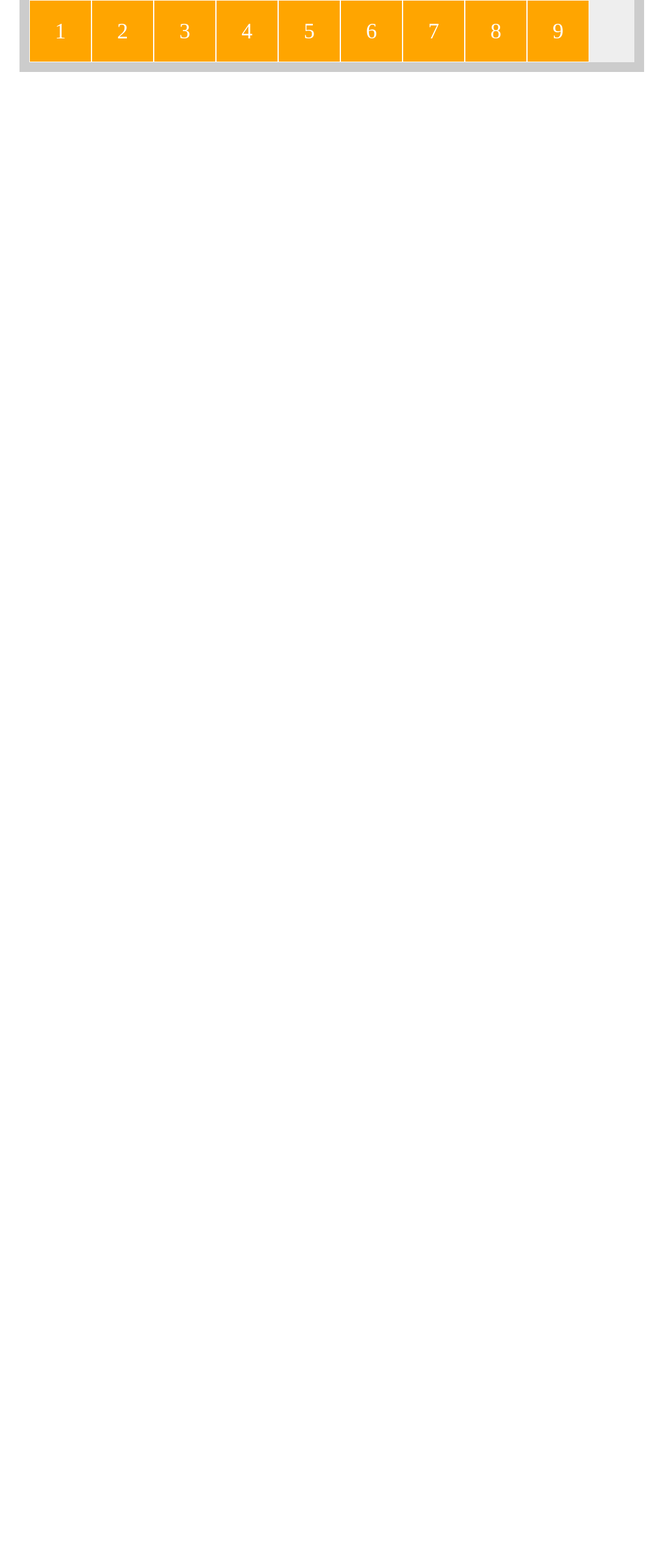
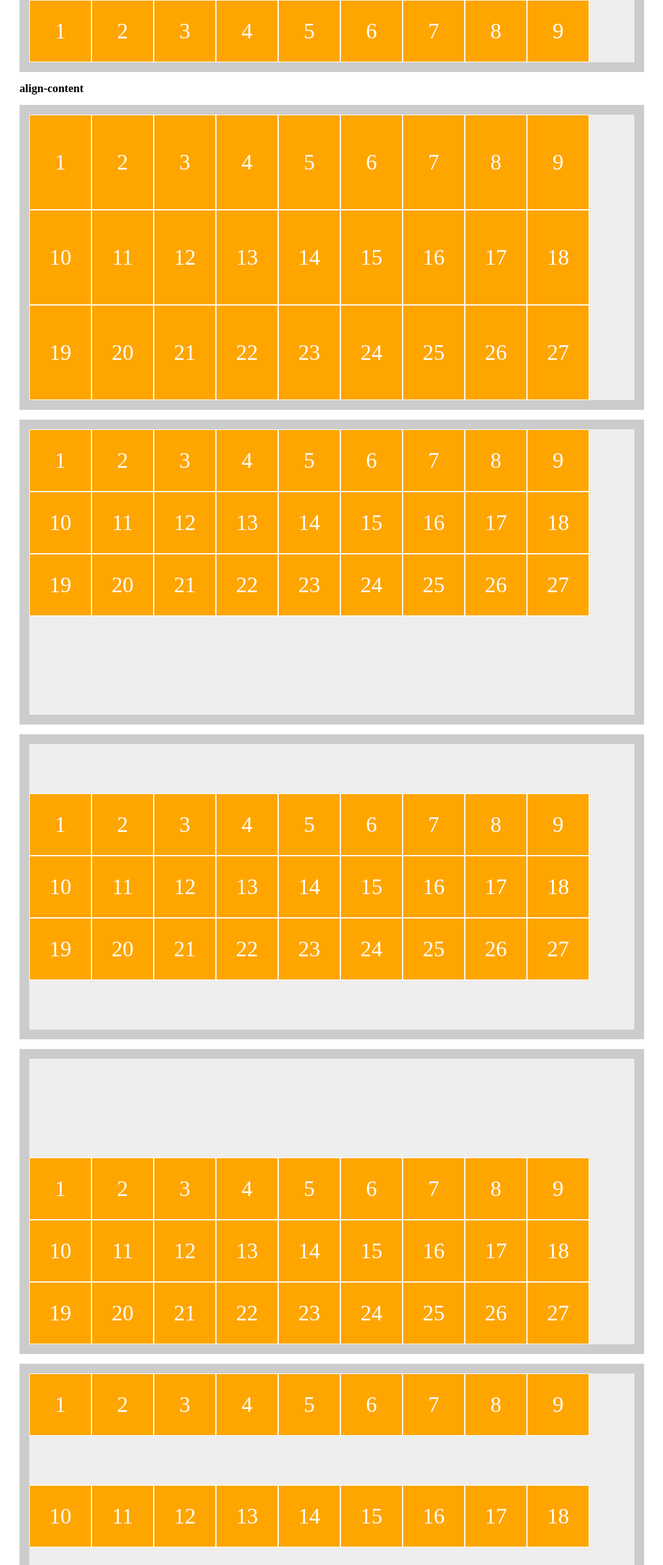
Before and after one commit to cccoding365/flex-layout-guide, a Vue app: page / in a window 1280 px wide. Shown: the part 3860-6426 px from the top of the page at 61% size, without its empty margins (96-1183 px from the left). Before the commit the page ends 3994 px from the top, so only its background shows below. Built offline with nearby package versions, Linux system fonts and the light colour scheme.

Commit message:
新增align-content的六种情况

```diff
--- a/src/App.vue
+++ b/src/App.vue
@@ -4,6 +4,7 @@
         <justifyContent />
         <alignItems />
         <flexWrap />
+        <alignContent />
     </main>
 </template>
 
@@ -11,7 +12,8 @@
 import flexDirection from '@/views/flex-direction/index.vue'
 import justifyContent from '@/views/justify-content/index.vue'
 import alignItems from '@/views/align-items/index.vue'
-import flexWrap from '@/views/flex-wrap/index.vue';
+import flexWrap from '@/views/flex-wrap/index.vue'
+import alignContent from '@/views/align-content/index.vue'
 
 </script>
 
--- /dev/null
+++ b/src/views/align-content/Demo1.vue
@@ -0,0 +1,13 @@
+<template>
+    <flexBox :num="27" />
+</template>
+
+<script setup>
+import flexBox from '@/components/flexBox.vue'
+</script>
+
+<style lang="less" scoped>
+.container {
+    flex-wrap: wrap;
+}
+</style>
--- /dev/null
+++ b/src/views/align-content/Demo2.vue
@@ -0,0 +1,14 @@
+<template>
+    <flexBox :num="27" />
+</template>
+
+<script setup>
+import flexBox from '@/components/flexBox.vue'
+</script>
+
+<style lang="less" scoped>
+.container {
+    flex-wrap: wrap;
+    align-content: flex-start;
+}
+</style>
--- /dev/null
+++ b/src/views/align-content/Demo3.vue
@@ -0,0 +1,14 @@
+<template>
+    <flexBox :num="27" />
+</template>
+
+<script setup>
+import flexBox from '@/components/flexBox.vue'
+</script>
+
+<style lang="less" scoped>
+.container {
+    flex-wrap: wrap;
+    align-content: center;
+}
+</style>
--- /dev/null
+++ b/src/views/align-content/Demo4.vue
@@ -0,0 +1,14 @@
+<template>
+    <flexBox :num="27" />
+</template>
+
+<script setup>
+import flexBox from '@/components/flexBox.vue'
+</script>
+
+<style lang="less" scoped>
+.container {
+    flex-wrap: wrap;
+    align-content: flex-end;
+}
+</style>
--- /dev/null
+++ b/src/views/align-content/Demo5.vue
@@ -0,0 +1,14 @@
+<template>
+    <flexBox :num="27" />
+</template>
+
+<script setup>
+import flexBox from '@/components/flexBox.vue'
+</script>
+
+<style lang="less" scoped>
+.container {
+    flex-wrap: wrap;
+    align-content: space-between;
+}
+</style>
--- /dev/null
+++ b/src/views/align-content/Demo6.vue
@@ -0,0 +1,14 @@
+<template>
+    <flexBox :num="27" />
+</template>
+
+<script setup>
+import flexBox from '@/components/flexBox.vue'
+</script>
+
+<style lang="less" scoped>
+.container {
+    flex-wrap: wrap;
+    align-content: space-around;
+}
+</style>
--- /dev/null
+++ b/src/views/align-content/index.vue
@@ -0,0 +1,25 @@
+<template>
+    <h3>align-content</h3>
+    <Demo1 />
+    <Demo2 />
+    <Demo3 />
+    <Demo4 />
+    <Demo5 />
+    <Demo6 />
+</template>
+
+<script setup>
+import Demo1 from './Demo1.vue'
+import Demo2 from './Demo2.vue'
+import Demo3 from './Demo3.vue'
+import Demo4 from './Demo4.vue'
+import Demo5 from './Demo5.vue'
+import Demo6 from './Demo6.vue'
+
+</script>
+
+<style lang="less" scoped>
+.container {
+    height: 500px;
+}
+</style>
```
